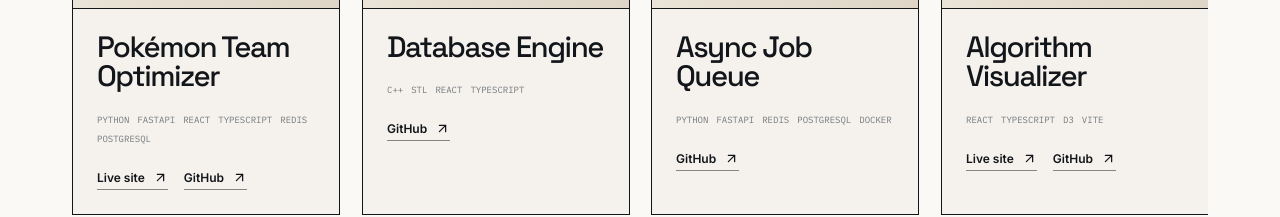
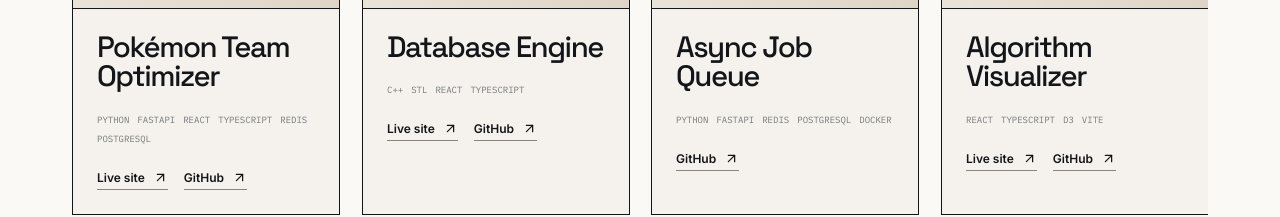
Before and after one commit to colekenn/cole-portfolio, a React (Vite) app: page / in a window 1280 px wide. Shown: the part 3060-3277 px from the top of the page. Built offline with nearby package versions, Linux system fonts and the light colour scheme.

Commit message:
live site for db

```diff
--- a/src/App.tsx
+++ b/src/App.tsx
@@ -25,6 +25,7 @@ const projects = [
       'Disk-backed key-value storage engine with B+ tree indexing, linked leaf range scans, overflow pages, and runtime cache metrics.',
     tags: ['C++', 'STL', 'React', 'TypeScript'],
     href: 'https://github.com/colekenn/database-engine',
+    demo: 'https://database-engine.vercel.app/',
     visual: 'database',
   },
   {
```
